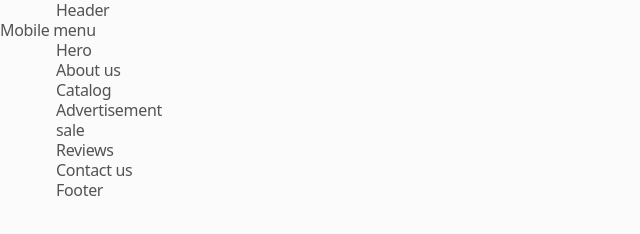
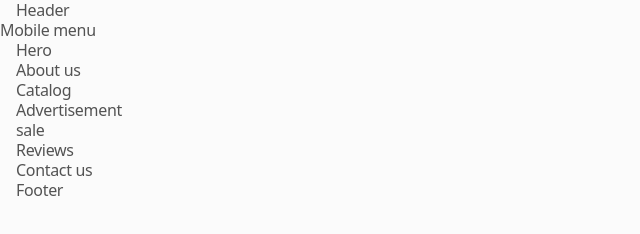
Before and after one commit to PushEaxVK/project-chrono-creators, a website built with Vite: page src/index.html in a window 1280 px wide. Shown: the whole page, without its empty margins (0-640 px from the left). Built offline with nearby package versions, Linux system fonts and the light colour scheme.

Commit message:
change container width for desktop

```diff
--- a/src/css/container.css
+++ b/src/css/container.css
@@ -12,8 +12,8 @@
   }
 }
 /* Styles for Desktop devices */
-@media only screen and (min-width: 1200px) {
+@media only screen and (min-width: 1280px) {
   .container {
-    max-width: 1200px;
+    max-width: 1280px;
   }
 }
```
